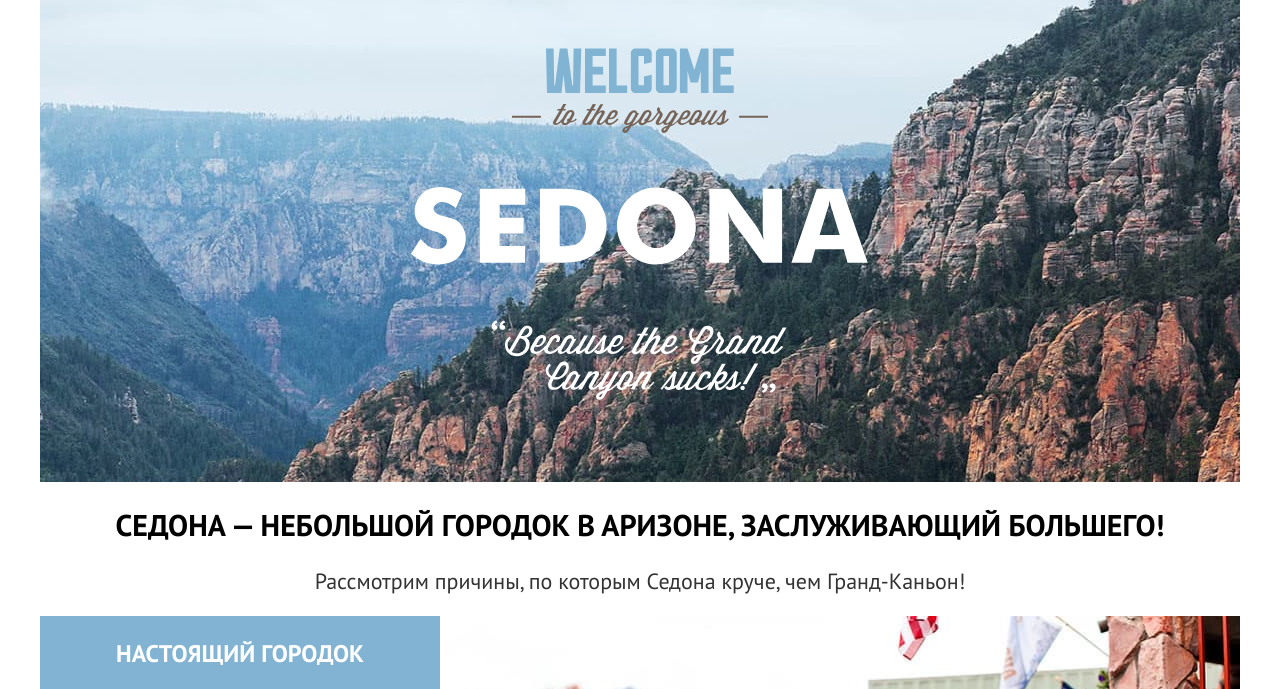
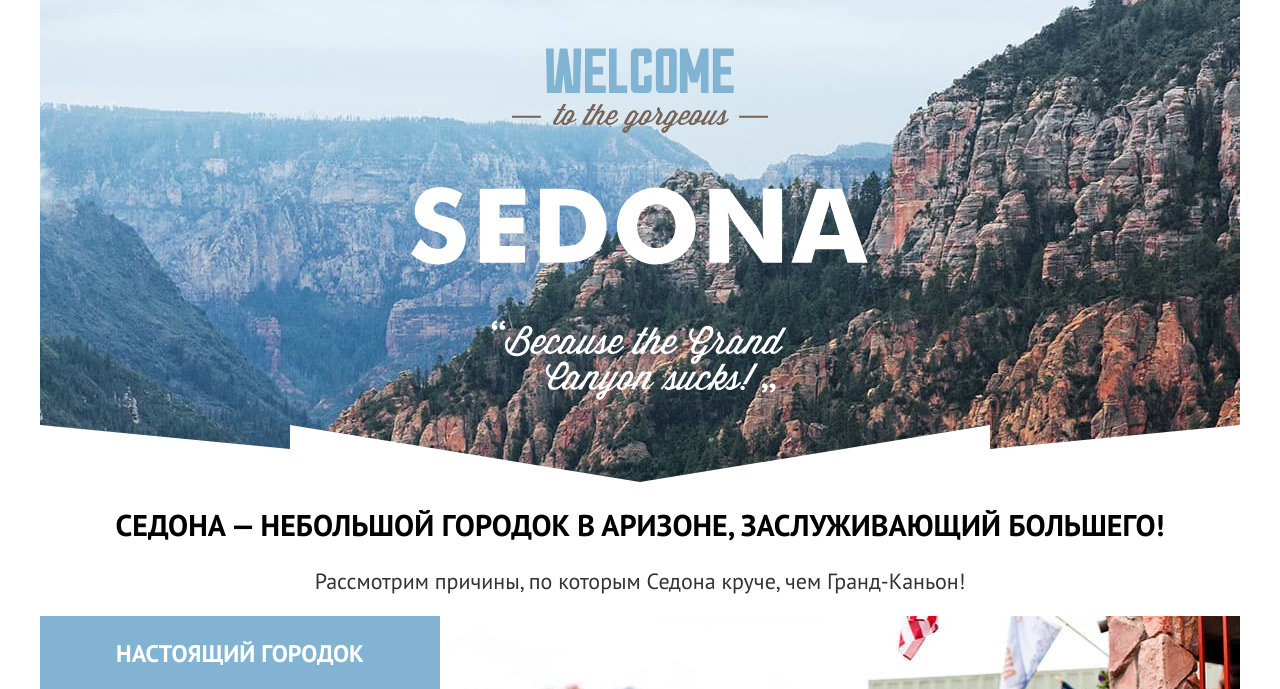
Before and after one commit to htmlacademy-htmlcss/2344963-sedona-37, a plain HTML site: page index.html in a window 1280 px wide. Shown: the part 85-774 px from the top of the page. Drawn offline with Linux system fonts and the light colour scheme.

Commit message:
доделывает блок hero

```diff
--- a/styles/styles.css
+++ b/styles/styles.css
@@ -229,12 +229,23 @@ body {
 /* index.html inner */
 /* hero */
 .hero {
+  position: relative;
   background-color: #2c424a;
   color: #ffffff;
   background-image: url("../images/index/hero-bg.jpg");
   background-size: cover;
   background-repeat: no-repeat;
   padding: 51px 371px 82px 371px
+}
+
+.hero::before {
+  content: '';
+  position: absolute;
+  width: 1200px;
+  height: 57px;
+  background-image: url("../images/index/divider.svg");
+  bottom: 0;
+  left: 0;
 }
 
 .hero-img {
```
